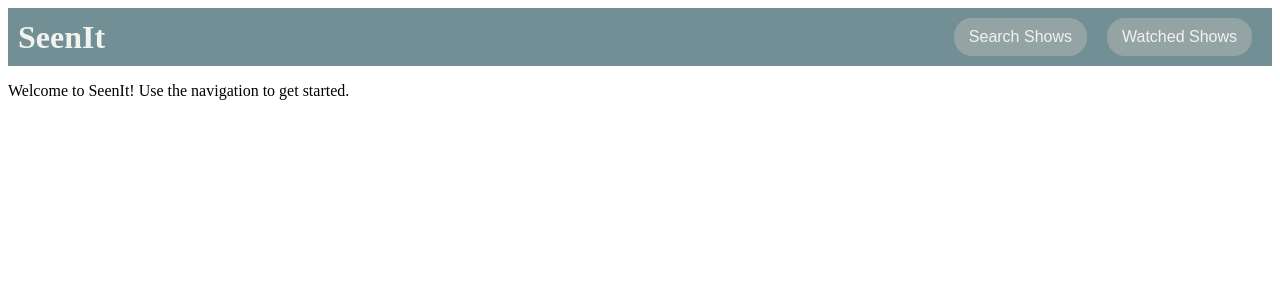
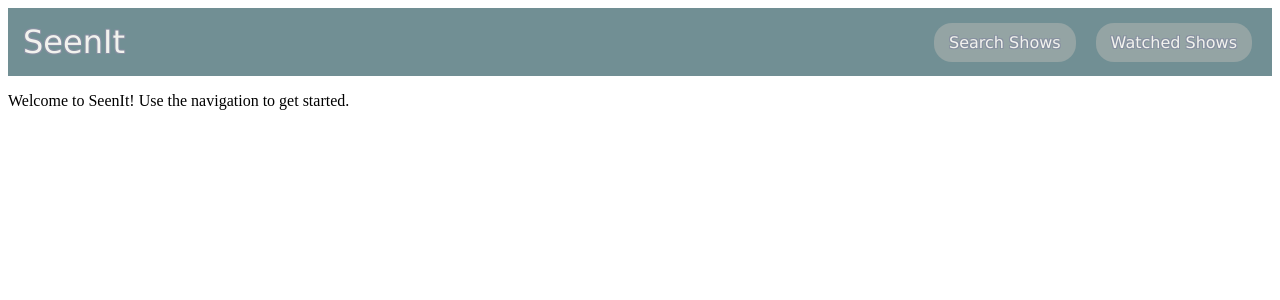
Before and after one commit to reimidd7/SeenItApp, a React app: page / in a window 1280 px wide. Shown: the top 300 px of the page. Built offline with nearby package versions, Linux system fonts and the light colour scheme.

Commit message:
adjusted fonts, added a home button on app title

```diff
--- a/src/header.js
+++ b/src/header.js
@@ -3,7 +3,9 @@ import React from "react";
 const Header = ({ currentTab, setCurrentTab }) => {
     return (
         <header style={styles.header}>
-            <h1 style={styles.title} >SeenIt</h1>
+            <button onClick={() => setCurrentTab('home')} style={styles.title}>
+                    SeenIt
+                </button>
             <nav style={styles.nav}>
                 <button onClick={() => setCurrentTab('search')} style={styles.navButton}>
                     Search Shows
@@ -35,11 +37,32 @@ const styles = {
         cursor: 'pointer', // Change cursor to pointer on hover
         borderRadius: '18px', // Make the button round (higher values make it more oval)
         fontSize: '16px', // Adjust font size if needed
+        fontFamily: 'verdana, sans-serif',
+        textShadow: `
+            -1px -1px 0 #8790A1,
+             1px -1px 0 #8790A1,
+             -1px 1px 0 #8790A1,
+             1px 1px 0 #8790A1
+        `,
 
     },
     title: {
         margin: 0,
         fontSize: '32px',
+        background: '#718F94',
+        color: '#F2F2EE',
+        padding: '5px',
+        textAlign: 'center',
+        border: 'none',
+        cursor: 'pointer',
+        fontFamily: 'verdana, sans-serif',
+        textShadow: `
+            -1px -1px 0 #8790A1,
+             1px -1px 0 #8790A1,
+             -1px 1px 0 #8790A1,
+             1px 1px 0 #8790A1
+        `,
+
     },
     nav: {
         display: 'flex',
```
